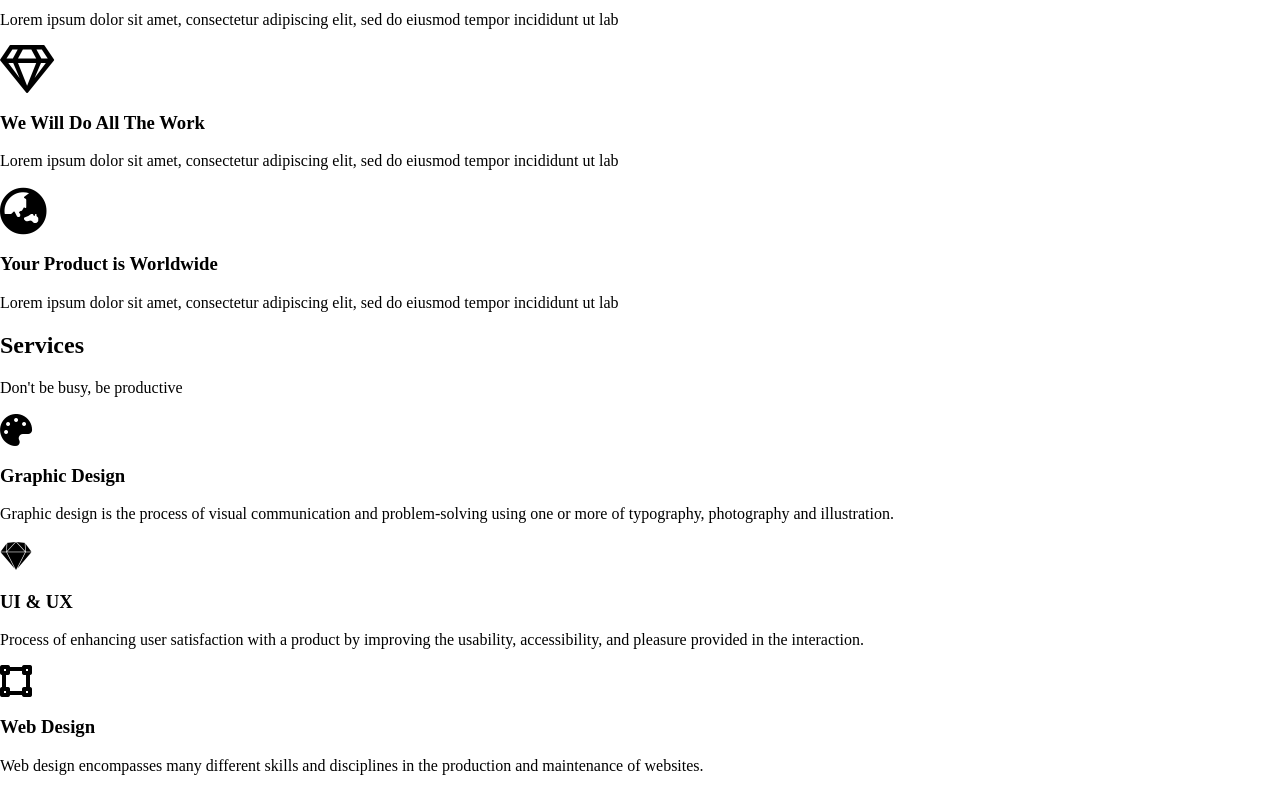
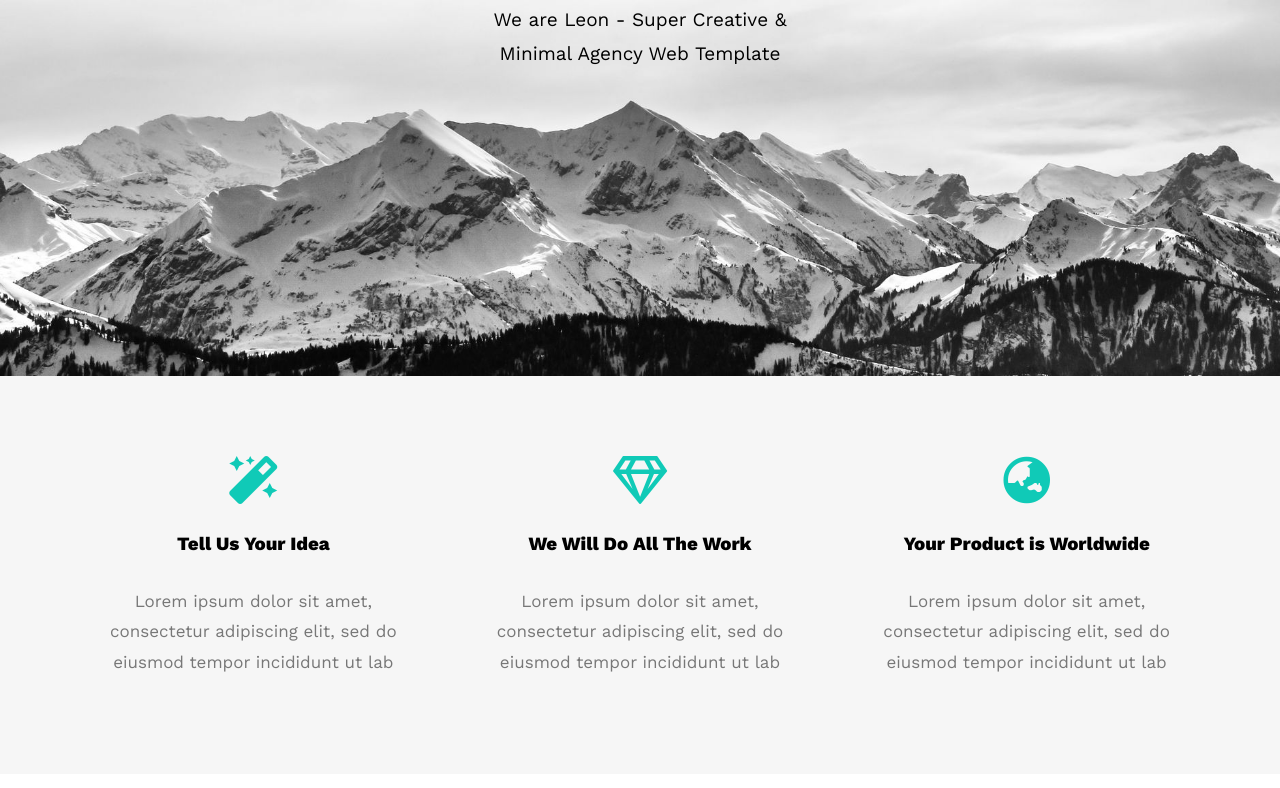
Before and after one commit to abdel-hady/Html_And_Css_Template_One, a plain HTML site: page index.html in a window 1280 px wide. Shown: the part 424-1212 px from the top of the page. Drawn offline with nearby package versions, Linux system fonts and the light colour scheme.

Commit message:
Modify The index File

```diff
--- a/index.html
+++ b/index.html
@@ -7,7 +7,7 @@
     <meta name="viewport" content="width=device-width, initial-scale=1.0">
     <title>Lean template one</title>
     <!-- main template one  -->
-    <link rel="stylesheet" href="Holmes\Html_And_Css_Template_One\css\lean.css">
+    <link rel="stylesheet" href="css\lean.css">
     <!-- render all elements normally -->
     <link rel="stylesheet" href="css/normalize.css">
     <!-- font awesome library -->
```
